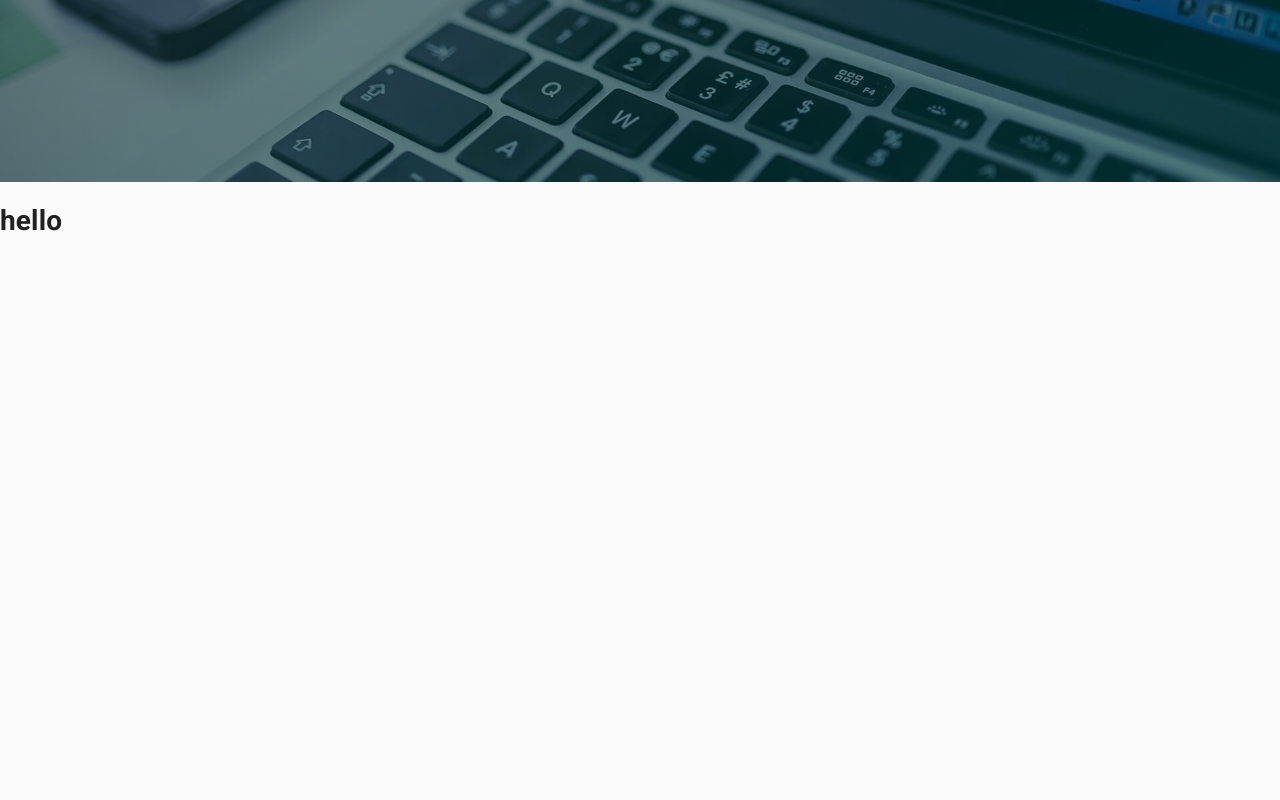
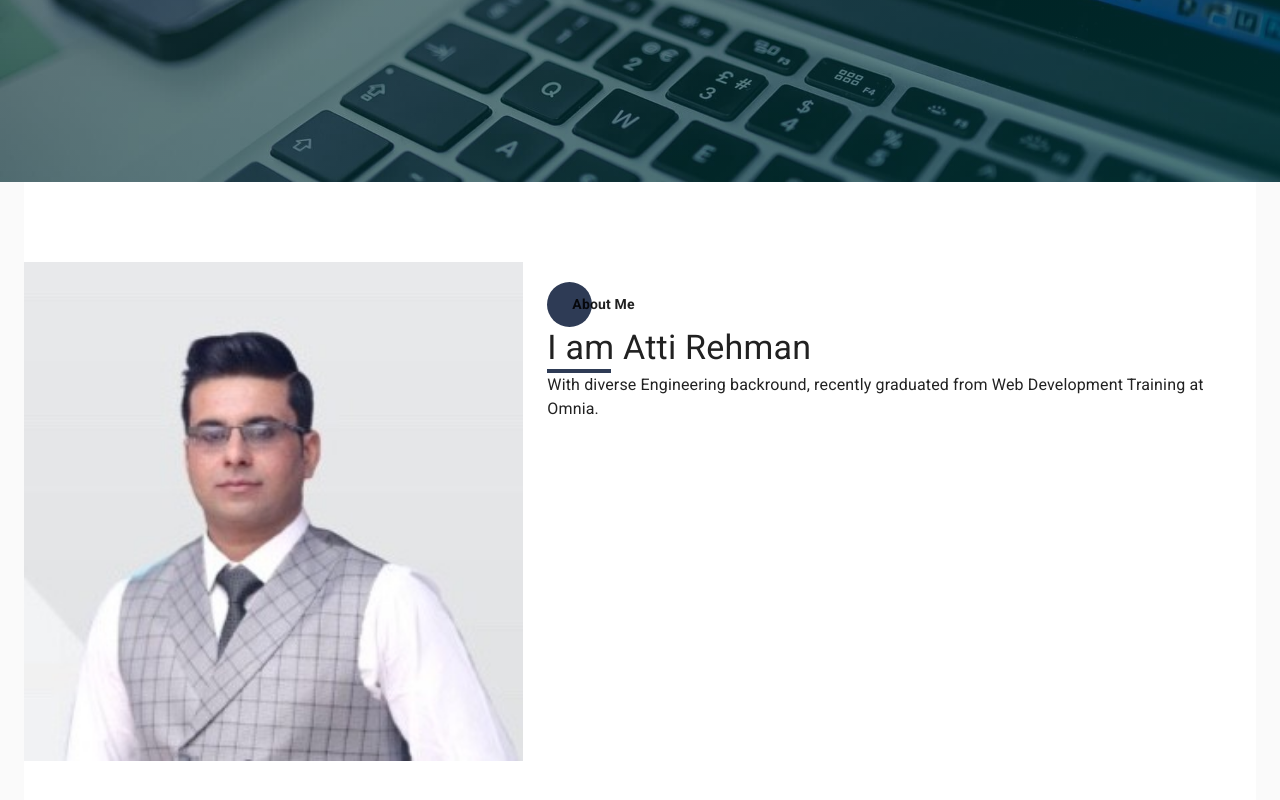
Before and after one commit to AttiR/Portfolio, a React (Create React App) app in the folder personal_portfolio/: page / in a window 1280 px wide. Shown: the part 538-1338 px from the top of the page. Before the commit the page ends 800 px from the top, so only its background shows below. Built offline with nearby package versions, Linux system fonts and the light colour scheme.

Commit message:
About component

```diff
--- a/personal_portfolio/src/components/About.js
+++ b/personal_portfolio/src/components/About.js
@@ -1,14 +1,35 @@
-import { CssBaseline } from '@material-ui/core';
 import React from 'react';
+import { Box, Container, CssBaseline, Grid, Hidden } from '@material-ui/core';
 import Heading from './common/Heading';
+import image from '../images/image4.jpg';
 
+import { useStyles } from '../styles';
 
 const About = () => {
+  const classes = useStyles();
   return (
-    <>
-    <CssBaseline/>
-      <Heading />
-    </>
+    <Container>
+      <Box className={classes.section}>
+        <CssBaseline />
+        <Grid container spacing={3}>
+          <Grid item sm={5}>
+            <Box component={Hidden} xsDown>
+              <img
+                src={image}
+                alt=" about us"
+                className={classes.responsiveImg}
+              />
+            </Box>
+          </Grid>
+          <Grid item xs={12} sm={7}>
+            <Heading
+              heading="I am Atti Rehman"
+              description="With diverse Engineering backround, recently graduated from Web Development Training at Omnia."
+            />
+          </Grid>
+        </Grid>
+      </Box>
+    </Container>
   );
 };
 
--- a/personal_portfolio/src/components/Header.js
+++ b/personal_portfolio/src/components/Header.js
@@ -12,7 +12,7 @@ const Header = () => {
     <Box className={classes.header}>
       <CssBaseline />
       <Navbar />
-      <Box className={classes.headerContainer}>
+      <Box className={classes.headerContainer} style={{ marginLeft: '50px' }}>
         <Typography varinat="h3" component="h4" className={classes.headerTitle}>
           I'm a <span style={{ paddingRight: '5px' }}></span>
           <Typed
@@ -28,7 +28,11 @@ const Header = () => {
           <br />
           base on your need..
         </Typography>
-        <Decorator lable="About Me" Icon={<ArrowDownwardRoundedIcon />} />
+        <Decorator
+          lable="About Me"
+          withIcon="true"
+          Icon={<ArrowDownwardRoundedIcon />}
+        />
       </Box>
     </Box>
   );
--- a/personal_portfolio/src/components/common/Decorator.js
+++ b/personal_portfolio/src/components/common/Decorator.js
@@ -1,17 +1,19 @@
-import { Box,  Typography } from '@material-ui/core';
+import { Box, Typography } from '@material-ui/core';
 import React from 'react';
 import { useStyles } from '../../styles';
 
-const Decorator = ({ lable, Icon }) => {
+const Decorator = ({ lable, withIcon, Icon, styles }) => {
   const classes = useStyles();
   return (
-    <Box className={classes.decorator}>
+    <Box className={classes.decorator} >
       <Typography variant="span" className={classes.decoratorText}>
         {lable}
       </Typography>
-      <Typography variant="span" className={classes.arrow}>
-        {Icon}
-      </Typography>
+      {withIcon ? (
+        <Typography variant="span" className={classes.arrow}>
+          {Icon}
+        </Typography>
+      ) : null}
     </Box>
   );
 };
--- a/personal_portfolio/src/components/common/Heading.js
+++ b/personal_portfolio/src/components/common/Heading.js
@@ -1,10 +1,41 @@
 import React from 'react';
+import { Box, CssBaseline, Typography } from '@material-ui/core';
+import Decorator from './Decorator';
+import { useStyles } from '../../styles';
 
-const Heading = () => {
+export const Divider = () => {
+  const classes = useStyles();
+  return <div className={classes.divider}></div>;
+};
+
+const Heading = ({ heading, description, aligncenter }) => {
+  const classes = useStyles();
+
   return (
-    <div>
-      <h1>hello</h1>
-    </div>
+    <Box>
+      <CssBaseline />
+      <Decorator
+        lable="About Me"
+        withIcon="false"
+        styles={aligncenter ? { width: '100px', margin: '10px auto' } : ''}
+      />
+      <Typography
+        variant="h4"
+        align={aligncenter ? 'center' : 'left'}
+        className={classes.headingTitle}
+      >
+        {heading}
+      </Typography>
+      {Divider()}
+      <Typography
+        variant="body1"
+        align={aligncenter ? 'center' : 'left'}
+        component="h6"
+        className={classes.headingDescription}
+      >
+        {description}
+      </Typography>
+    </Box>
   );
 };
 
--- a/personal_portfolio/src/styles.js
+++ b/personal_portfolio/src/styles.js
@@ -93,4 +93,22 @@ export const useStyles = makeStyles((theme) => ({
       },
     },
   },
+
+  // About Section
+
+  section: {
+    backgroundColor: theme.palette.background.paper,
+    padding: theme.spacing(10, 0, 8, 0),
+  },
+
+  divider: {
+    width: '64px',
+    height: '4px',
+    backgroundColor: '#2E3B55',
+  },
+
+  responsiveImg: {
+    width: '100%',
+    height: 'auto',
+  },
 }));
```
Also changed, not shown: personal_portfolio/src/images/image4.jpg (added).
